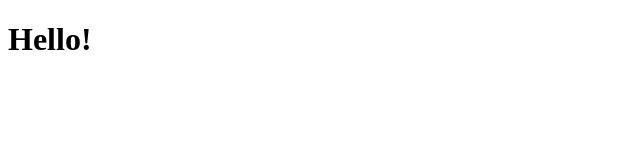
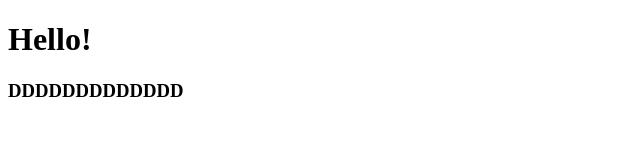
Before and after one commit to AlexandrDrachev/first-merging-branches, a website: page index.html in a window 1280 px wide. Shown: the whole page, without its empty margins (0-640 px from the left). Drawn offline with Linux system fonts and the light colour scheme.

Commit message:
change in line 10 from index.html

```diff
--- a/index.html
+++ b/index.html
@@ -7,6 +7,7 @@
 </head>
 <body>
     <h1>Hello!</h1>
+    <h3>DDDDDDDDDDDDD</h3>
     <script src="index.js"></script>
 </body>
 </html>
```
